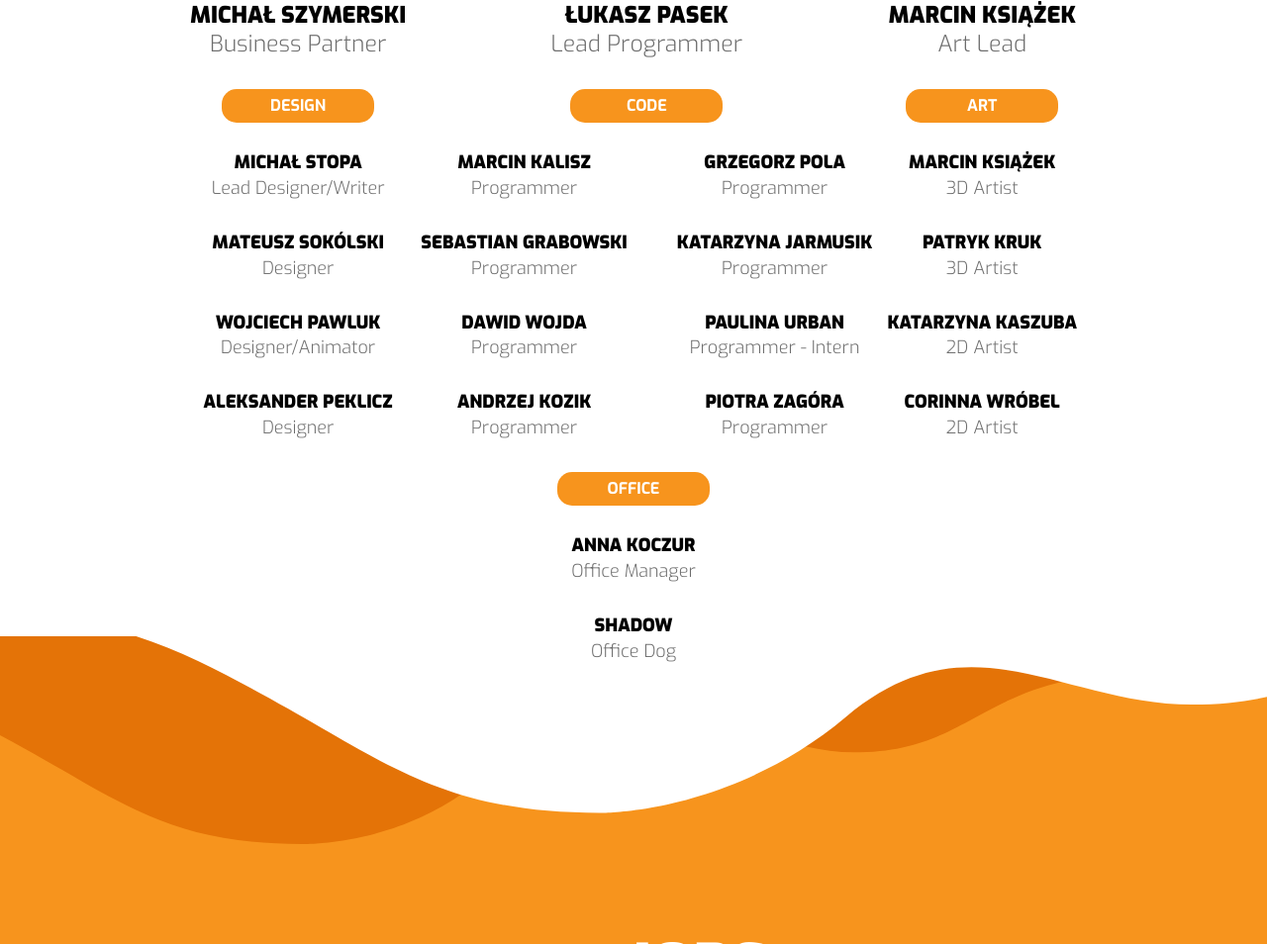
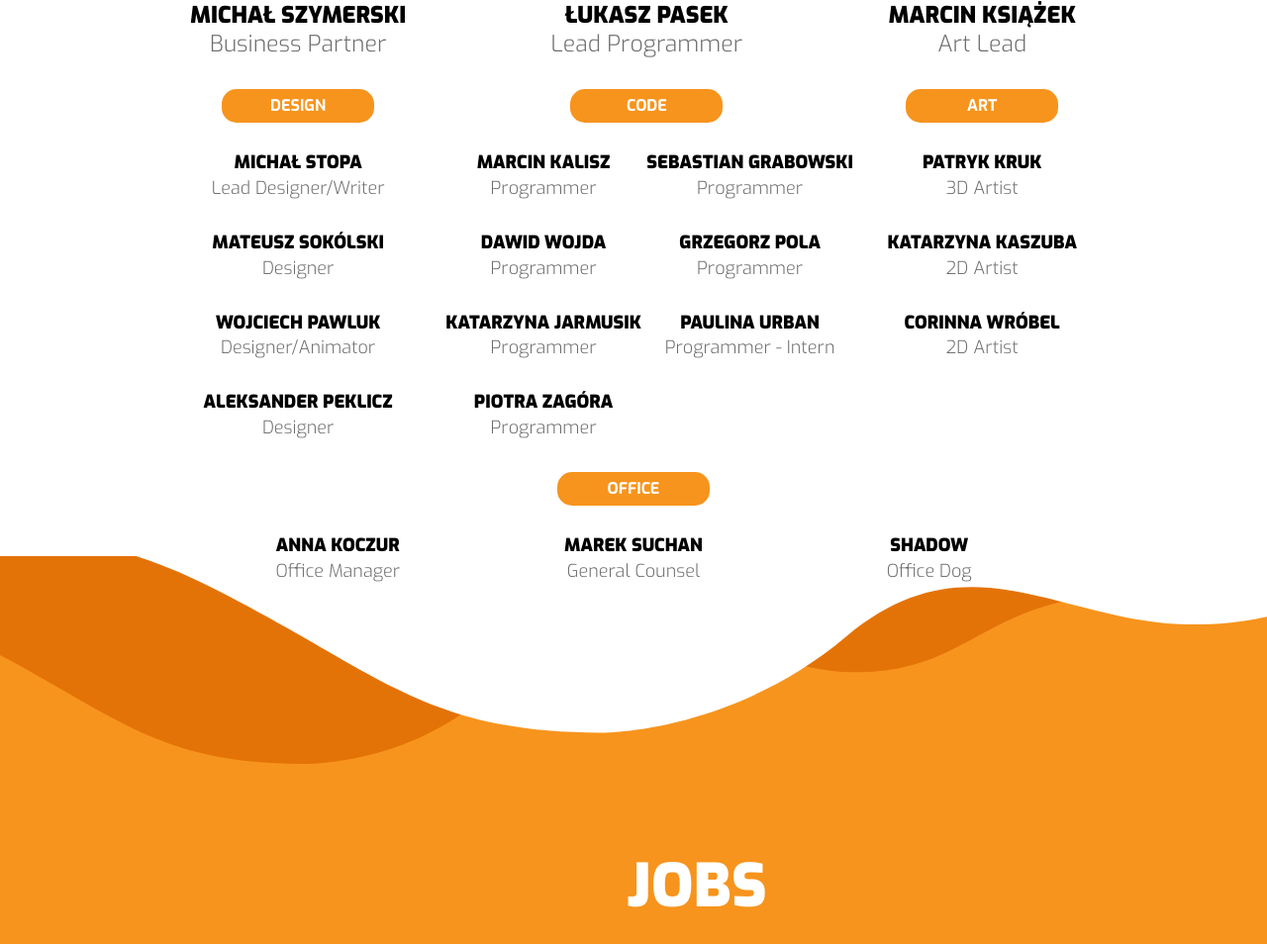
Before and after one commit to siepet/intermarum, a website: page index.html in a window 1280 px wide. Shown: the part 1970-2924 px from the top of the page at 99% size. Drawn offline with Linux system fonts and the light colour scheme.

Commit message:
make it grid-able to look better

```diff
--- a/index.html
+++ b/index.html
@@ -250,7 +250,7 @@
                 design
               </h4>
             </div>
-            <div class="team__employee">
+            <div class="team__employees team__employees--1-cols">
               <div class="team__single">
                 <span class="team__bold team__bold--small">michał stopa</span>
                 <span class="team__light team__light--small">lead designer/writer</span>
@@ -280,7 +280,7 @@
                 code
               </h4>
             </div>
-            <div class="team__column-1">
+            <div class="team__employees team__employees--2-cols">
               <div class="team__single">
                 <span class="team__bold team__bold--small">marcin kalisz</span>
                 <span class="team__light team__light--small">programmer</span>
@@ -293,12 +293,6 @@
                 <span class="team__bold team__bold--small">dawid wojda</span>
                 <span class="team__light team__light--small">programmer</span>
               </div>
-              <div class="team__single">
-                <span class="team__bold team__bold--small">andrzej kozik</span>
-                <span class="team__light team__light--small">programmer</span>
-              </div>
-            </div>
-            <div class="team__column-2">
               <div class="team__single">
                 <span class="team__bold team__bold--small">grzegorz pola</span>
                 <span class="team__light team__light--small">programmer</span>
@@ -316,7 +310,6 @@
                 <span class="team__light team__light--small">programmer</span>
               </div>
             </div>
-
           </div>
 
           <div class="team__art">
@@ -329,25 +322,15 @@
                 art
               </h4>
             </div>
-            <div class="team__employee">
-              <div class="team__single">
-                <span class="team__bold team__bold--small">marcin książek</span>
-                <span class="team__light team__light--small">3D artist</span>
-              </div>
-            </div>
-            <div class="team__employee">
+            <div class="team__employees team__employees--1-cols">
               <div class="team__single">
                 <span class="team__bold team__bold--small">patryk kruk</span>
                 <span class="team__light team__light--small">3D artist</span>
               </div>
-            </div>
-            <div class="team__employee">
               <div class="team__single">
                 <span class="team__bold team__bold--small">katarzyna kaszuba</span>
                 <span class="team__light team__light--small">2D artist</span>
               </div>
-            </div>
-            <div class="team__employee">
               <div class="team__single">
                 <span class="team__bold team__bold--small">corinna wróbel</span>
                 <span class="team__light team__light--small">2D artist</span>
@@ -361,10 +344,14 @@
                 office
               </h4>
             </div>
-            <div class="team__employee">
+            <div class="team__employees team__employees--3-cols">
               <div class="team__single">
                 <span class="team__bold team__bold--small">anna koczur</span>
                 <span class="team__light team__light--small">office manager</span>
+              </div>
+              <div class="team__single">
+                <span class="team__bold team__bold--small">marek suchan</span>
+                <span class="team__light team__light--small">general counsel</span>
               </div>
               <div class="team__single">
                 <span class="team__bold team__bold--small">shadow</span>
--- a/style/scss/layout/_team.scss
+++ b/style/scss/layout/_team.scss
@@ -121,6 +121,22 @@
     }
 
     &__office {
-       width: 100%;
+      width: 100%;
+    }
+
+    &__employees {
+      display: grid;
+
+      &--1-cols {
+        grid-template-columns: 1fr;
+      }
+
+      &--2-cols {
+        grid-template-columns: 1fr 1fr;
+      }
+
+      &--3-cols {
+        grid-template-columns: 1fr 1fr 1fr;
+      }
     }
 }
```
Also changed, not shown: style/css/style.css.
